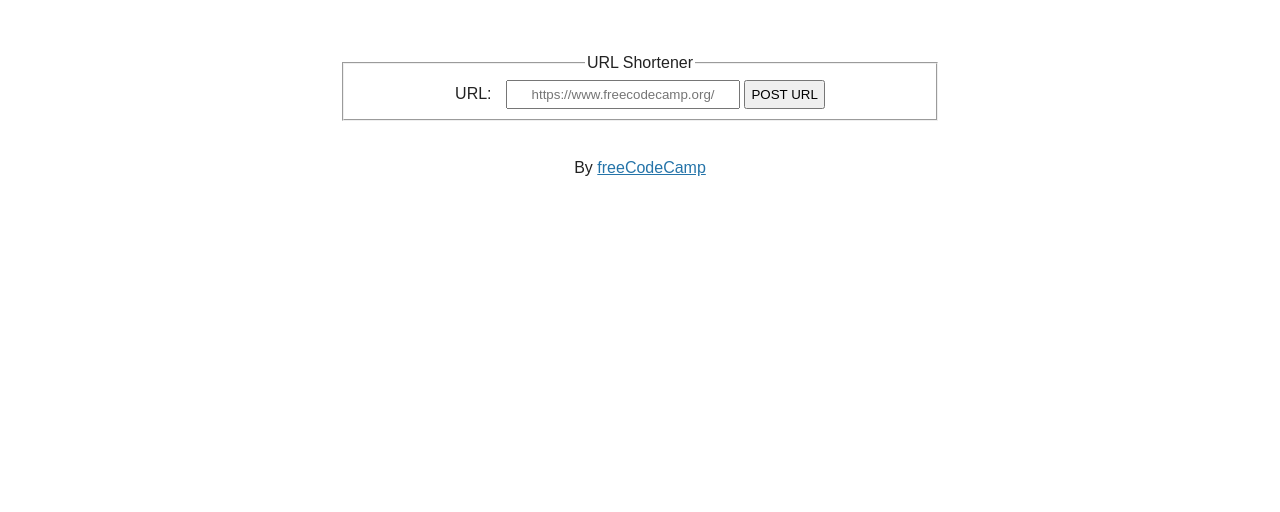
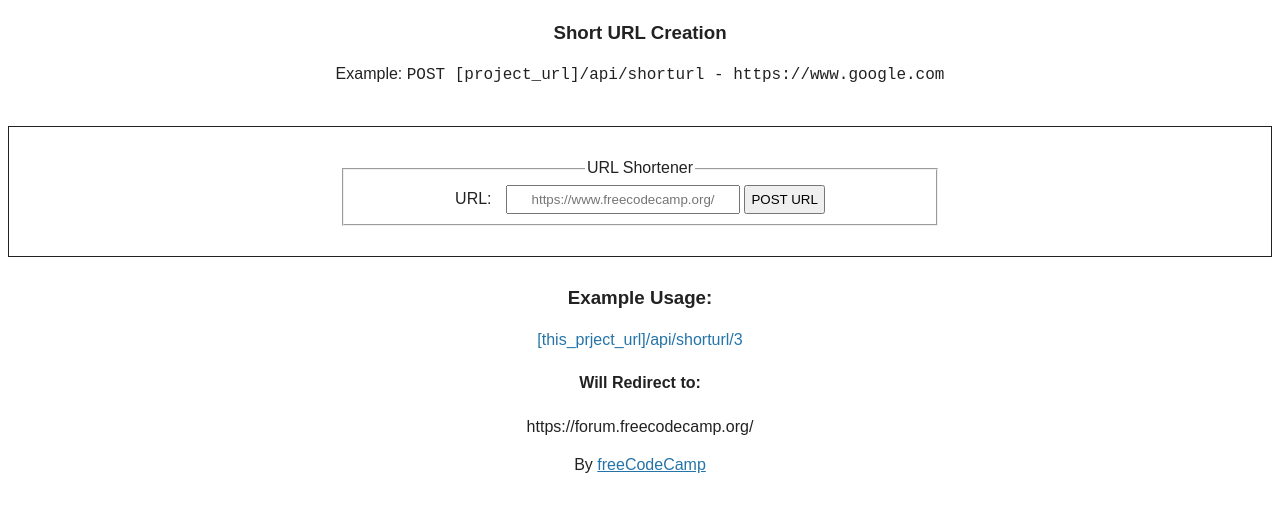
Before and after one commit to freeCodeCamp/boilerplate-project-urlshortener, a website: page views/index.html in a window 1280 px wide. Shown: the part 52-564 px from the top of the page. Drawn offline with Linux system fonts and the light colour scheme.

Commit message:
frontend: example usage

```diff
--- a/public/style.css
+++ b/public/style.css
@@ -10,12 +10,16 @@ body {
 main {
   padding: 0;
   margin-top: 40px;
+  border: 1px solid #222;
 }
 
 h3 {
   margin-top: 30px;
 }
 
+span {
+  font-family: 'Courier New', Courier, monospace;
+}
 
 
 .user-stories li {
--- a/views/index.html
+++ b/views/index.html
@@ -13,6 +13,8 @@
 
   <body>
     <h1>URL Shortener Microservice</h1>
+    <h3>Short URL Creation</h3>
+    <p>Example: <span>POST [project_url]/api/shorturl - https://www.google.com</span></p>
     <main>
       <section>
         <form action="api/shorturl" method="POST">
@@ -25,6 +27,10 @@
         </form>
       </section>
     </main>
+    <h3>Example Usage:</h3>
+    <a>[this_prject_url]/api/shorturl/3</a>
+    <h4>Will Redirect to:</h4>
+    <p>https://forum.freecodecamp.org/</p>
     <footer>
       <p>By <a href="https://www.freecodecamp.org/">freeCodeCamp</a></p>
     </footer>
```
